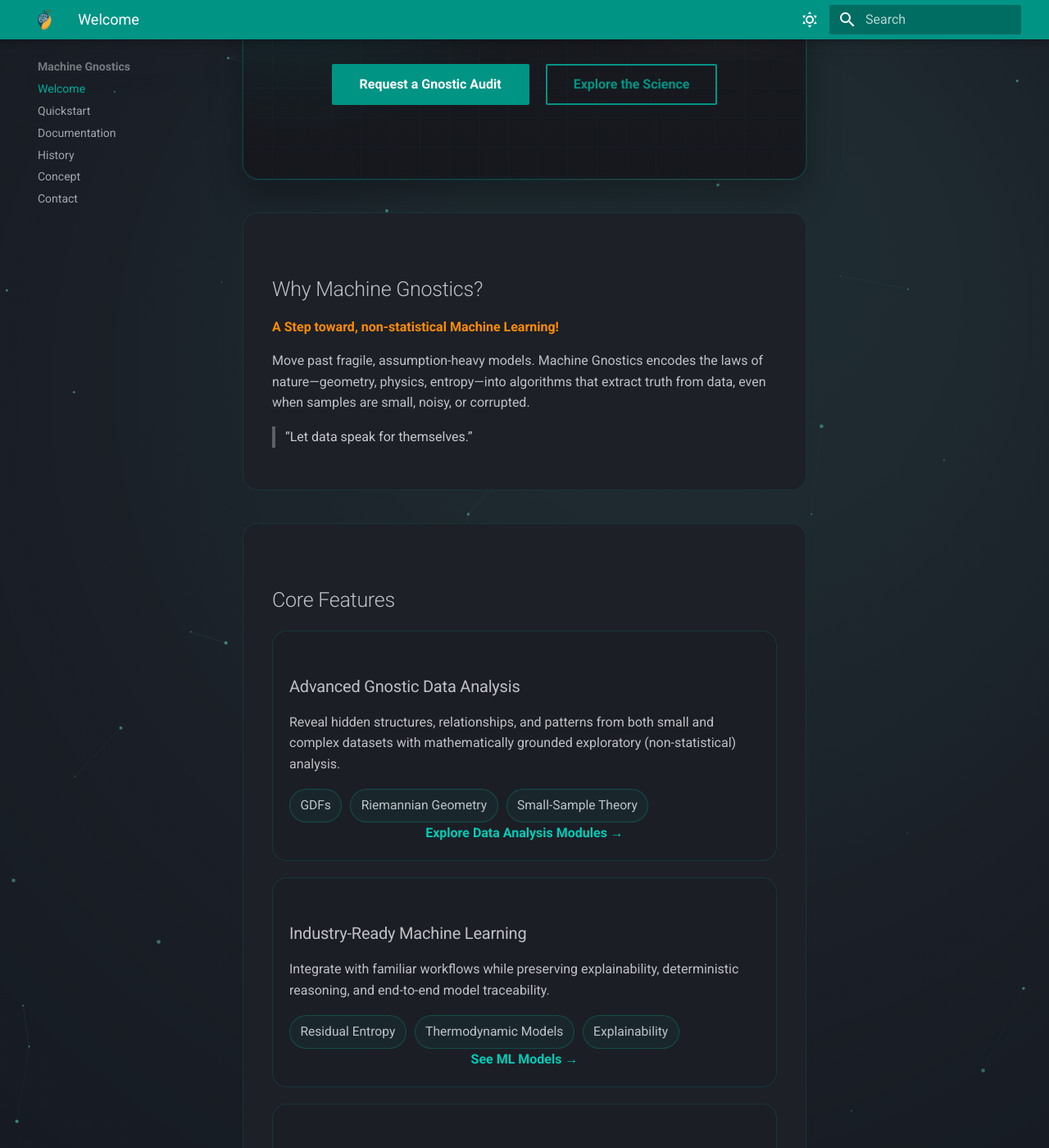
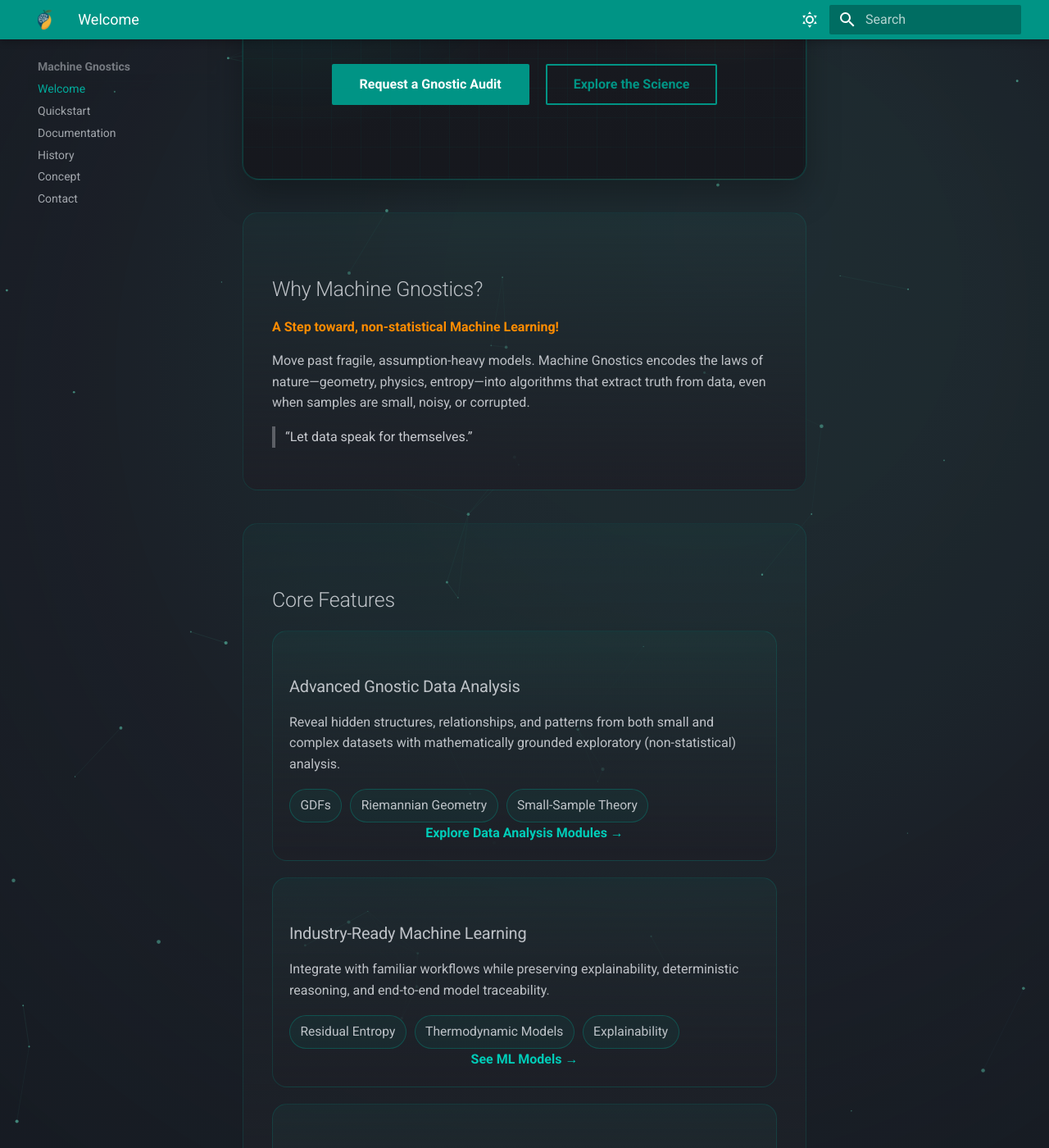
Before and after one commit to MachineGnostics/machinegnostics.io, an MkDocs documentation site: the page built from docs/index.md, in a window 1280 px wide and 1400 px high, scrolled down 449 px. Shown: the whole window at 82% size. Built offline with MkDocs 1.6.1 and Material for MkDocs 9.7.7, drawn with Linux system fonts in a browser that asks for light colours; plug-ins that fetch from the network failed and are left out.

Commit message:
new design for boxes

```diff
--- a/docs/stylesheets/extra.css
+++ b/docs/stylesheets/extra.css
@@ -107,7 +107,9 @@
     margin-top: 2rem;
     padding: 1.75rem;
     border-radius: .9rem;
-    background: color-mix(in srgb, var(--md-default-bg-color), #111 9%);
+    background: linear-gradient(180deg,
+                color-mix(in srgb, var(--md-primary-fg-color), transparent 94%) 0%,
+                color-mix(in srgb, var(--md-default-bg-color), #111 8%) 100%);
     border: 1px solid color-mix(in srgb, var(--md-primary-fg-color), transparent 82%);
 }
 
@@ -132,7 +134,9 @@
     border: 1px solid color-mix(in srgb, var(--md-primary-fg-color), transparent 78%);
     border-radius: .9rem;
     padding: 1rem;
-    background: color-mix(in srgb, var(--md-default-bg-color), #111 16%);
+    background: linear-gradient(180deg,
+                color-mix(in srgb, var(--md-primary-fg-color), transparent 92%) 0%,
+                color-mix(in srgb, var(--md-default-bg-color), #111 8%) 100%);
     transition: transform .22s ease, border-color .22s ease, box-shadow .22s ease;
 }
 
```
